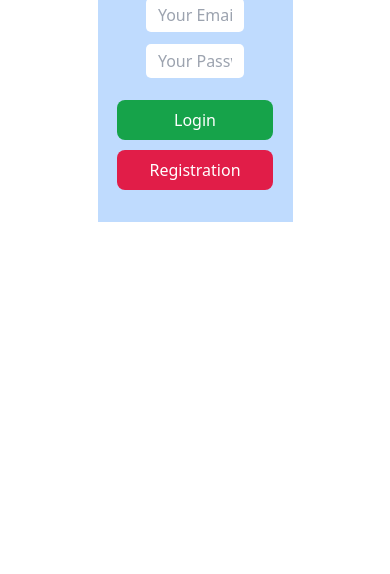
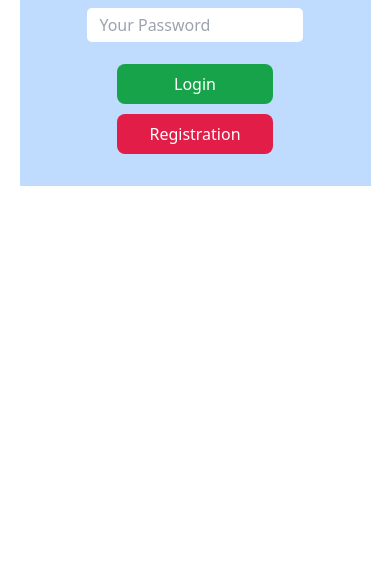
Before and after one commit to Suvrodev/Baaper_Bank, a plain HTML site: page index.html in a window 390 px wide. Shown: the part 270-844 px from the top of the page. Drawn offline with nearby package versions, Linux system fonts and the light colour scheme.

Commit message:
Added Responsive for login page

```diff
--- a/Stye/indexStyle.css
+++ b/Stye/indexStyle.css
@@ -11,6 +11,9 @@
     font-weight: 700;
     border-radius: 7px;
     box-shadow: 0px 0px 55px rgb(160, 153, 153);
+}
+.maincontainer{
+    width: 70%;
 }
 .input_container{
     display: flex;
--- a/index.html
+++ b/index.html
@@ -28,7 +28,7 @@
 
     <!-- Main Start -->
     <main>
-        <section class="bg-blue-200 w-6/12 mx-auto m-12 p-8 maincontainer">
+        <section class="bg-blue-200  mx-auto m-12 p-8 maincontainer">
             <h3 class="text-3xl text-center mb-4 font-medium">Please Login</h3>
             <div class="input_container">
                 <input class="w-9/12 block mb-3 px-3 inputclass" type="email" name="" id="useremail" placeholder="Your Email Address" required>
```
